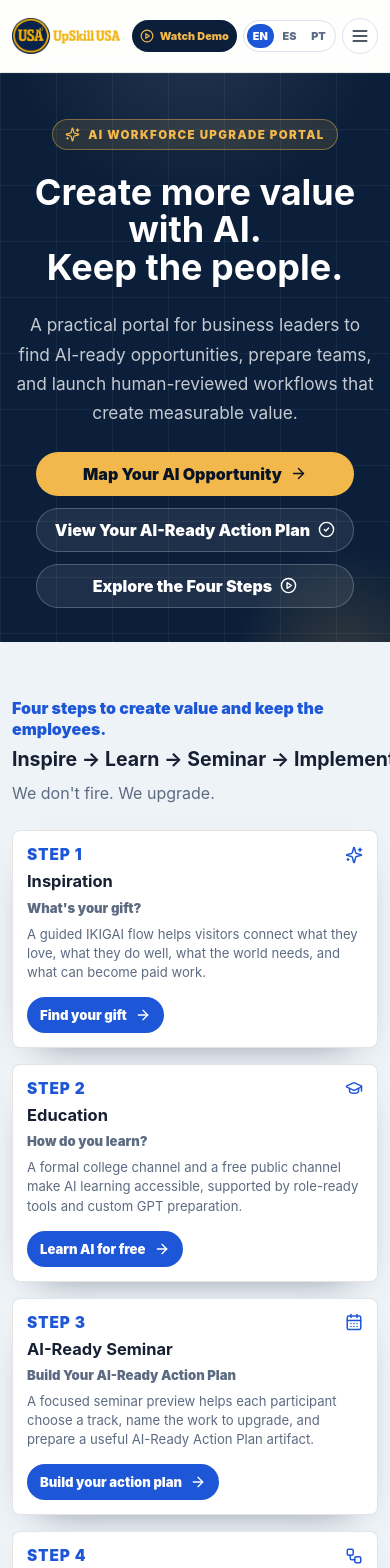
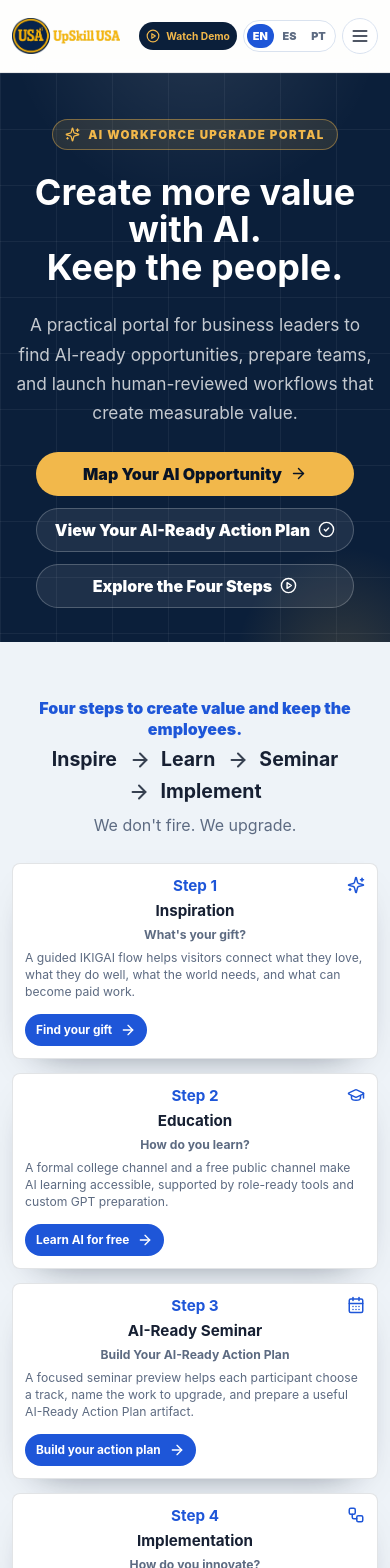
Before and after one commit to Nandobr/upskillusa_portal, a Next.js app: page / in a window 390 px wide. Shown: the top 1568 px of the page. Built offline with nearby package versions, Linux system fonts and the light colour scheme.

Commit message:
style: compact homepage framework cards

```diff
--- a/src/app/globals.css
+++ b/src/app/globals.css
@@ -149,6 +149,10 @@ button {
 
 .demo-link {
   color: var(--gold-500);
+  min-height: 30px;
+  padding: 6px 10px;
+  font-size: 0.72rem;
+  font-weight: 700;
   white-space: nowrap;
 }
 
@@ -382,6 +386,7 @@ button {
 
 .overview-heading {
   display: block;
+  text-align: center;
 }
 
 .section-heading > div {
@@ -396,8 +401,26 @@ button {
 }
 
 .overview-heading h2 {
-  font-size: clamp(2rem, 4.2vw, 3rem);
-  white-space: nowrap;
+  font-size: clamp(1.45rem, 2.6vw, 2.15rem);
+  font-weight: 650;
+}
+
+.overview-arc-title {
+  display: flex;
+  flex-wrap: wrap;
+  align-items: center;
+  justify-content: center;
+  gap: 10px 12px;
+}
+
+.overview-arc-part {
+  display: inline-flex;
+  align-items: center;
+  gap: 10px;
+}
+
+.overview-arc-part svg {
+  color: var(--slate-700);
 }
 
 .section-heading p {
@@ -408,7 +431,7 @@ button {
 }
 
 .section-heading .overview-promise {
-  margin-top: 10px;
+  margin: 10px auto 0;
   max-width: none;
   white-space: nowrap;
 }
@@ -439,6 +462,7 @@ button {
 
 .framework-grid {
   grid-template-columns: repeat(4, minmax(0, 1fr));
+  gap: 14px;
 }
 
 .card-grid {
@@ -528,8 +552,8 @@ button {
 .framework-card {
   display: grid;
   align-content: space-between;
-  min-height: 230px;
-  padding: 16px;
+  min-height: 196px;
+  padding: 14px;
   transition:
     border-color 160ms ease,
     transform 160ms ease,
@@ -543,14 +567,25 @@ button {
 }
 
 .framework-step {
-  display: flex;
-  align-items: center;
-  justify-content: space-between;
+  display: grid;
+  grid-template-columns: 1fr auto 1fr;
+  align-items: center;
+  gap: 8px;
   color: var(--blue-700);
-  font-size: 1.08rem;
-  font-weight: 900;
-  letter-spacing: 0.06em;
-  text-transform: uppercase;
+  font-size: 0.98rem;
+  font-weight: 700;
+  letter-spacing: 0;
+  text-transform: none;
+}
+
+.framework-step span {
+  grid-column: 2;
+  justify-self: center;
+}
+
+.framework-step svg {
+  grid-column: 3;
+  justify-self: end;
 }
 
 .framework-card h3,
@@ -573,8 +608,10 @@ button {
 }
 
 .framework-card h3 {
-  margin-top: 10px;
-  font-size: 1.12rem;
+  margin-top: 8px;
+  font-size: 0.98rem;
+  font-weight: 700;
+  text-align: center;
 }
 
 .framework-card p,
@@ -586,21 +623,23 @@ button {
 }
 
 .framework-card p {
-  margin: 8px 0;
-  font-size: 0.86rem;
-  line-height: 1.5;
+  margin: 6px 0;
+  font-size: 0.76rem;
+  line-height: 1.42;
 }
 
 .framework-question {
   color: var(--navy-900);
-  font-size: 0.9rem;
-  font-weight: 900;
+  font-size: 0.8rem;
+  font-weight: 650;
+  text-align: center;
 }
 
 .framework-card .button {
-  min-height: 40px;
-  padding: 9px 14px;
-  font-size: 0.88rem;
+  min-height: 32px;
+  padding: 7px 11px;
+  font-size: 0.74rem;
+  font-weight: 650;
 }
 
 .card {
@@ -2729,7 +2768,7 @@ button {
   }
 
   .overview-heading h2 {
-    font-size: 1.75rem;
+    font-size: 1.42rem;
     line-height: 1.12;
   }
 
@@ -2791,9 +2830,9 @@ button {
   }
 
   .demo-link {
-    min-height: 32px;
-    padding: 6px 8px;
-    font-size: 0.68rem;
+    min-height: 28px;
+    padding: 5px 7px;
+    font-size: 0.64rem;
   }
 
   .mobile-menu-button {
@@ -2964,22 +3003,22 @@ button {
 
   .framework-card {
     min-height: auto;
-    padding: 14px;
+    padding: 12px;
   }
 
   .framework-step {
-    font-size: 0.96rem;
+    font-size: 0.95rem;
   }
 
   .framework-card h3 {
-    margin-top: 8px;
-    font-size: 1.03rem;
+    margin-top: 7px;
+    font-size: 0.95rem;
   }
 
   .framework-card p {
-    margin: 7px 0;
-    font-size: 0.82rem;
-    line-height: 1.45;
+    margin: 6px 0;
+    font-size: 0.76rem;
+    line-height: 1.4;
   }
 
   .framework-card .button-row {
@@ -2989,9 +3028,9 @@ button {
 
   .framework-card .button {
     width: auto;
-    min-height: 36px;
-    padding: 8px 12px;
-    font-size: 0.82rem;
+    min-height: 32px;
+    padding: 7px 10px;
+    font-size: 0.74rem;
   }
 
   .assessment-step-actions {
--- a/src/components/portal-pages.tsx
+++ b/src/components/portal-pages.tsx
@@ -86,6 +86,25 @@ const icons: Record<FrameworkKey, typeof Sparkles> = {
   adapt: CalendarDays,
   implement: Workflow,
 };
+
+function FormattedStepLabel({ value }: { value: string }) {
+  return <>{value.toLowerCase().replace(/^\w/, (letter) => letter.toUpperCase())}</>;
+}
+
+function OverviewArcTitle({ value }: { value: string }) {
+  const parts = value.split(/\s*->\s*/);
+
+  return (
+    <>
+      {parts.map((part, index) => (
+        <span className="overview-arc-part" key={`${part}-${index}`}>
+          {index > 0 ? <ArrowRight size={22} strokeWidth={2.2} aria-hidden /> : null}
+          <span>{part}</span>
+        </span>
+      ))}
+    </>
+  );
+}
 
 const workCategoryKeys = Object.keys(workCategories) as WorkCategoryKey[];
 
@@ -441,7 +460,9 @@ function FrameworkCards() {
           <Link className="framework-card" href={framework.route} key={key}>
             <div>
               <div className="framework-step">
-                <span>{framework.tab}</span>
+                <span>
+                  <FormattedStepLabel value={framework.tab} />
+                </span>
                 <Icon size={18} aria-hidden />
               </div>
               <h3>{framework.title}</h3>
@@ -509,7 +530,9 @@ export function OverviewPage() {
           <div className="section-heading overview-heading">
             <div>
               <div className="overview-title-line">{content.overview.title}</div>
-              <h2>{content.brand.tagline}</h2>
+              <h2 className="overview-arc-title">
+                <OverviewArcTitle value={content.brand.tagline} />
+              </h2>
             </div>
             <p className="overview-promise">{content.brand.promise}</p>
           </div>
@@ -524,15 +547,13 @@ function PageHero({ keyName }: { keyName: FrameworkKey }) {
   const { content } = usePortalContent();
   const framework = content.frameworks[keyName];
   const Icon = icons[keyName];
-  const formattedTab = framework.tab.toLowerCase().replace(/^\w/, (letter) => letter.toUpperCase());
-  const heroLabel = `${formattedTab}: ${framework.title}`;
 
   return (
     <section className="page-hero framework-hero">
       <div className="section-inner">
         <span className="eyebrow page-step-label">
           <Icon size={13} aria-hidden />
-          {heroLabel}
+          <FormattedStepLabel value={framework.tab} />: {framework.title}
         </span>
         <h1>{framework.question}</h1>
         <p>{content.pages[keyName].hero}</p>
--- a/src/lib/content.ts
+++ b/src/lib/content.ts
@@ -240,7 +240,7 @@ export const portalContent: Record<Language, PortalContent> = {
       },
       adapt: {
         hero:
-          "Step 3 turns learning into a worker-ready or company-ready plan for the seminar room. We don't fire. We upgrade.",
+            "Turn learning into a personal-ready or company-ready AI plan for the seminar room.\nWe don't fire. We upgrade.",
         sections: [
           {
             title: "Overview",
```
